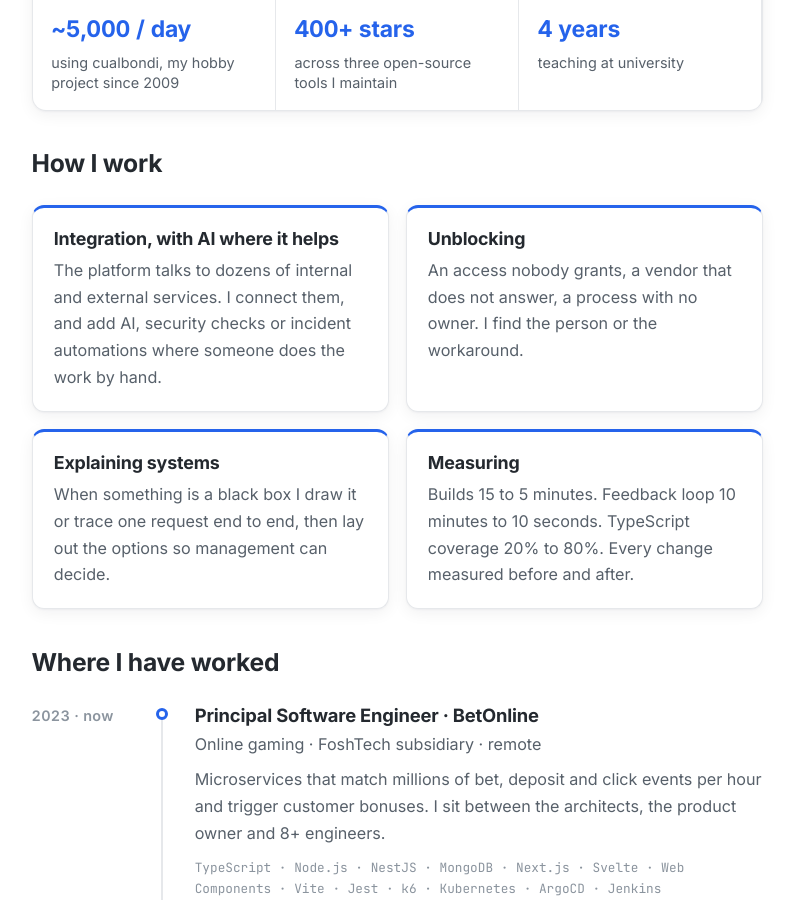
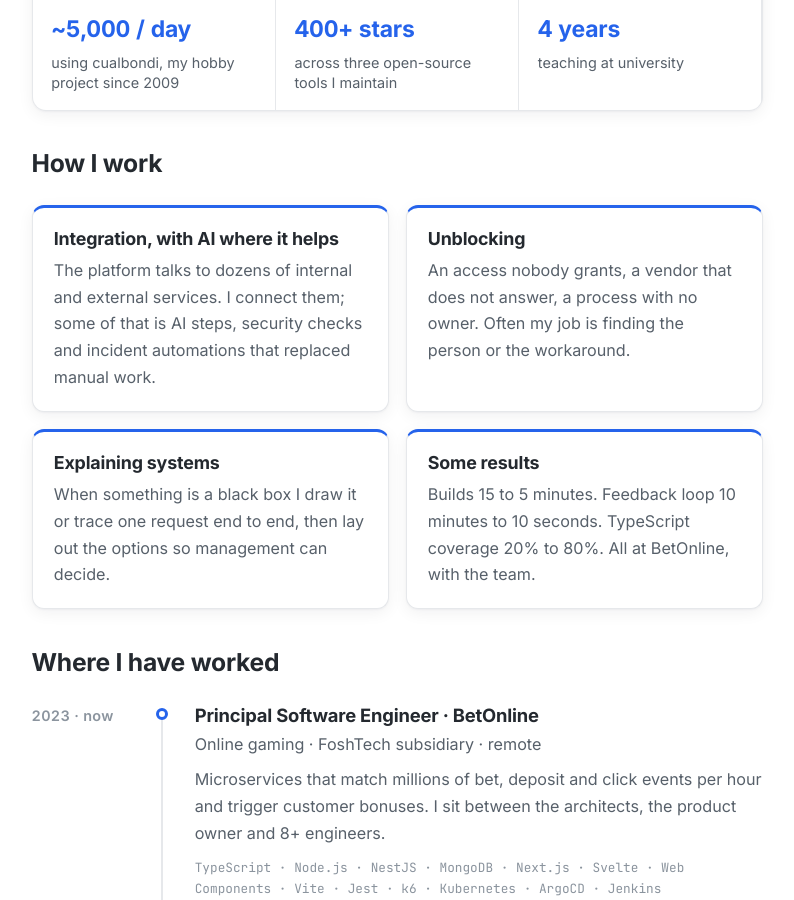
Before and after one commit to jperelli/jperelli.github.io, a Jekyll site: the page built from index.md, in a window 1280 px wide and 900 px high, scrolled down 695 px. Shown: the whole window, without its empty margins (243-1037 px from the left). Built offline with Jekyll 4.4.1, drawn with Linux system fonts in a browser that asks for light colours.

Commit message:
Home (en/es): 'How I work' cards describe what happened, no blanket promises

```diff
--- a/index.md
+++ b/index.md
@@ -35,19 +35,19 @@ description: Julián Perelli, software engineer. 16 years building and running w
 <div class="steps principles">
   <div class="step">
     <h3>Integration, with AI where it helps</h3>
-    <p>The platform talks to dozens of internal and external services. I connect them, and add AI, security checks or incident automations where someone does the work by hand.</p>
+    <p>The platform talks to dozens of internal and external services. I connect them; some of that is AI steps, security checks and incident automations that replaced manual work.</p>
   </div>
   <div class="step">
     <h3>Unblocking</h3>
-    <p>An access nobody grants, a vendor that does not answer, a process with no owner. I find the person or the workaround.</p>
+    <p>An access nobody grants, a vendor that does not answer, a process with no owner. Often my job is finding the person or the workaround.</p>
   </div>
   <div class="step">
     <h3>Explaining systems</h3>
     <p>When something is a black box I draw it or trace one request end to end, then lay out the options so management can decide.</p>
   </div>
   <div class="step">
-    <h3>Measuring</h3>
-    <p>Builds 15 to 5 minutes. Feedback loop 10 minutes to 10 seconds. TypeScript coverage 20% to 80%. Every change measured before and after.</p>
+    <h3>Some results</h3>
+    <p>Builds 15 to 5 minutes. Feedback loop 10 minutes to 10 seconds. TypeScript coverage 20% to 80%. All at BetOnline, with the team.</p>
   </div>
 </div>
 
```
Also changed, not shown: es/index.md (+4 -4 lines).
